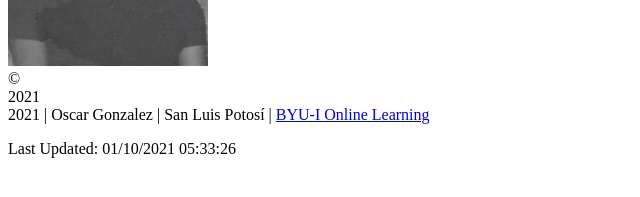
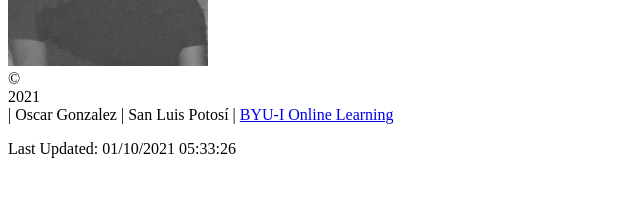
Before and after one commit to Skektech/skektech.github.io, a plain HTML site: page index.html in a window 1280 px wide. Shown: the part 421-618 px from the top of the page, without its empty margins (0-640 px from the left). Drawn offline with Linux system fonts and the light colour scheme.

Commit message:
w02 assignment 3rd try

```diff
--- a/index.html
+++ b/index.html
@@ -36,7 +36,7 @@
     <main>
         <img src="pictures/me.jpg" width="200" height="190" alt="me">
     </main>
-    <footer>&copy; <div id="year"></div>2021 | Oscar Gonzalez | San Luis Potosí | <a id="byuilink" href="https://www.byui.edu/online">BYU-I Online Learning</a>
+    <footer>&copy; <div id="year"></div> | Oscar Gonzalez | San Luis Potosí | <a id="byuilink" href="https://www.byui.edu/online">BYU-I Online Learning</a>
         <div> <p>Last Updated: <span id="currentdate"></span></p></div>
     </footer>
     <script src="javascript/main.js">    </script>
```
